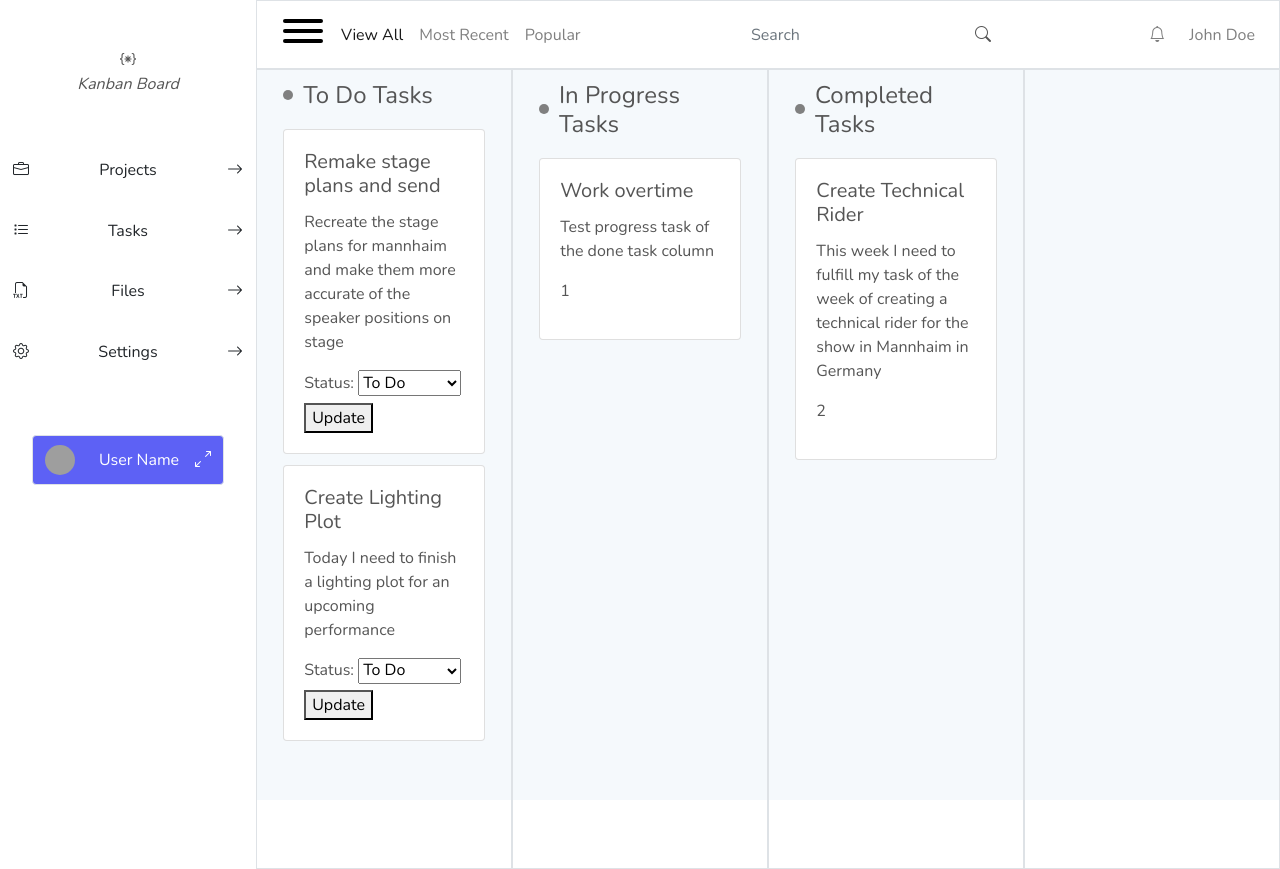
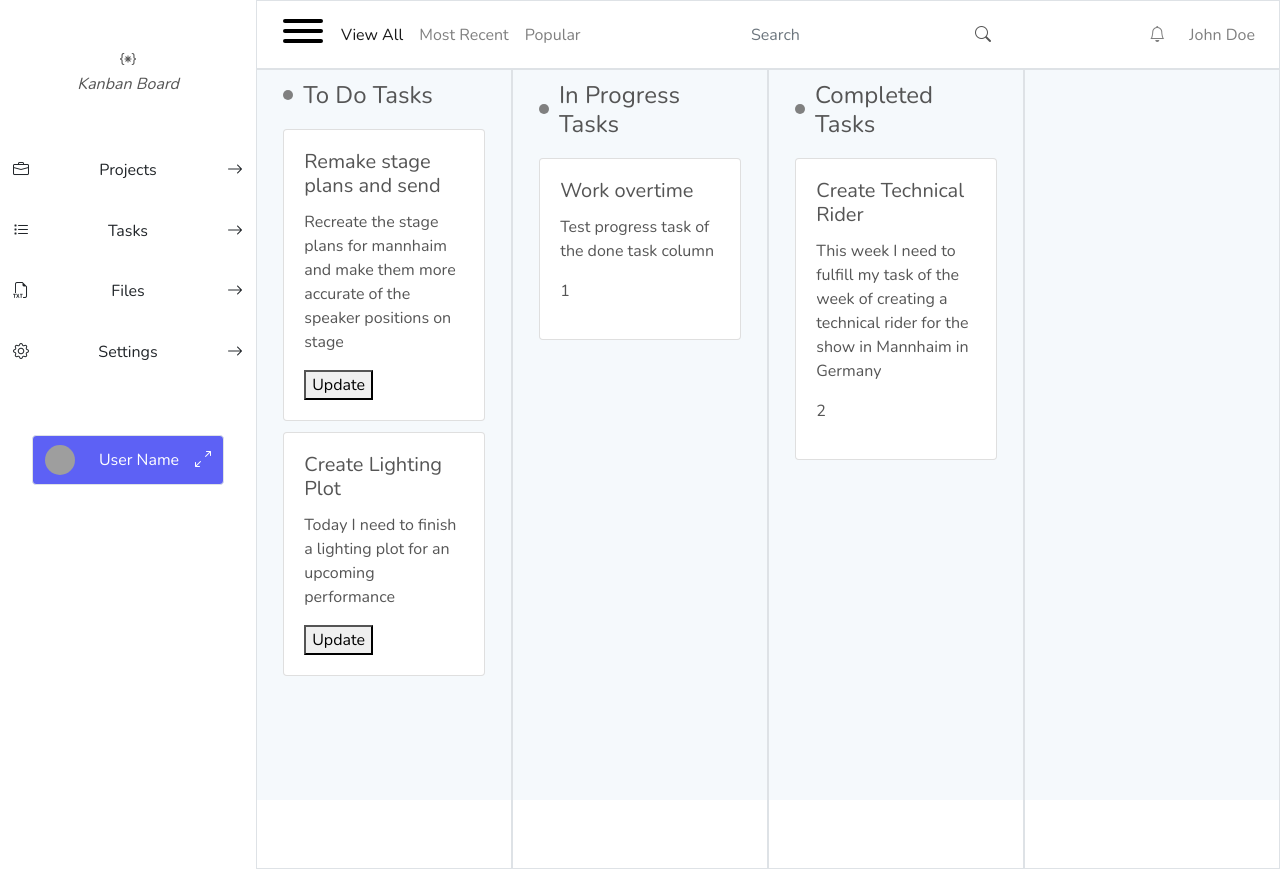
Before and after one commit to anthonyfdunphy/kanban-project, a Django app: page / in a window 1280 px wide. Run offline with Django 3.2, Linux system fonts and the light colour scheme; data comes from the database, SQL or seed files in the repository; some libraries are stand-ins or nearby versions; grey boxes are pictures that could not be loaded.

Commit message:
working through issues

```diff
--- a/kanban/home/templates/home/index.html
+++ b/kanban/home/templates/home/index.html
@@ -162,14 +162,9 @@
                         <div class="card-body">
                           <h5 class="card-title">{{ todo.task }}</h5>
                           <p class="card-text">{{ todo.content }}</p>
-                              <form id="task-form-{{ todo.id }}" class="task-form" data-task-id="{{ todo.id }}">
+                              <form id="task-form" method="POST" action="{% url 'update_task_status' todo.id %}">
                                 {% csrf_token %}
-                                <label for="task-status-{{ todo.id }}">Status:</label>
-                                <select id="task-status-{{ todo.id }}" name="status">
-                                  <option value="0" {% if task.status == 0 %}selected{% endif %}>To Do</option>
-                                  <option value="1" {% if task.status == 1 %}selected{% endif %}>In Progress</option>
-                                  <option value="2" {% if task.status == 2 %}selected{% endif %}>Complete</option>
-                                </select>
+                                <input type="hidden" name="id" value="{{ new_id }}">
                                 <button type="submit">Update</button>
                               </form>
                         </div>
--- a/kanban/home/urls.py
+++ b/kanban/home/urls.py
@@ -3,5 +3,5 @@ from . import views
 
 urlpatterns = [
     path('', views.index, name='home'),
-    path('update-task-status', views.update_task_status, name='update_task_status'),
+    path('update_task_status/<int:id>/', views.update_task_status, name='update_task_status'),
 ]
--- a/kanban/home/views.py
+++ b/kanban/home/views.py
@@ -20,13 +20,8 @@ def index(request):
 
     return render(request, 'home/index.html', context)
 
-def update_task_status(request):
+def update_task_status(request, id):
     if request.method == 'POST':
-        task_id = request.POST.get('id')
-        new_status = request.POST.get('status')
-        task = get_object_or_404(Tasks, id=task_id)
-        task.status = new_status
-        task.save()
-        return JsonResponse({'id': task.id, 'status': task.status})
-    else:
-        return JsonResponse({'error': 'Invalid request'})
+        print("task new")
+
+        return redirect('home')
--- a/kanban/static/js/script.js
+++ b/kanban/static/js/script.js
@@ -1,32 +1,16 @@
-// tasks.js
-const taskForms = document.querySelectorAll('.task-form');
-
-taskForms.forEach(form => {
-  form.addEventListener('submit', event => {
-    event.preventDefault();
-    const taskId = form.dataset.taskId;
-    const newStatus = form.elements['status'].value;
-    updateTaskStatus(taskId, newStatus);
+$(document).ready(function() {
+  $('#submit-button').click(function(event) {
+    event.preventDefault(); // Prevent the default form submission
+    $.ajax({
+      url: $('#task-form').attr('action'),
+      method: 'POST',
+      data: $('#task-form').serialize(),
+      success: function(response) {
+        location.reload(); // Refresh the page after successful submission
+      }
+    });
   });
 });
-
-function updateTaskStatus(taskId, newStatus) {
-  const xhr = new XMLHttpRequest();
-  xhr.open('POST', '/update-task-status');
-  xhr.setRequestHeader('Content-Type', 'application/x-www-form-urlencoded');
-  const csrfToken = document.querySelector('input[name="csrfmiddlewaretoken"]').value;
-  xhr.setRequestHeader('X-CSRFToken', csrfToken);
-  xhr.onload = function() {
-    if (xhr.status === 200) {
-      const updatedTask = JSON.parse(xhr.responseText);
-      const taskForm = document.querySelector(`#task-form-${updatedTask.id}`);
-      taskForm.elements['status'].value = updatedTask.status;
-    }
-  };
-  xhr.send(`id=${taskId}&status=${newStatus}`);
-}
-
-
 
 const hamburger = document.querySelector('.hamburger');
 
```
